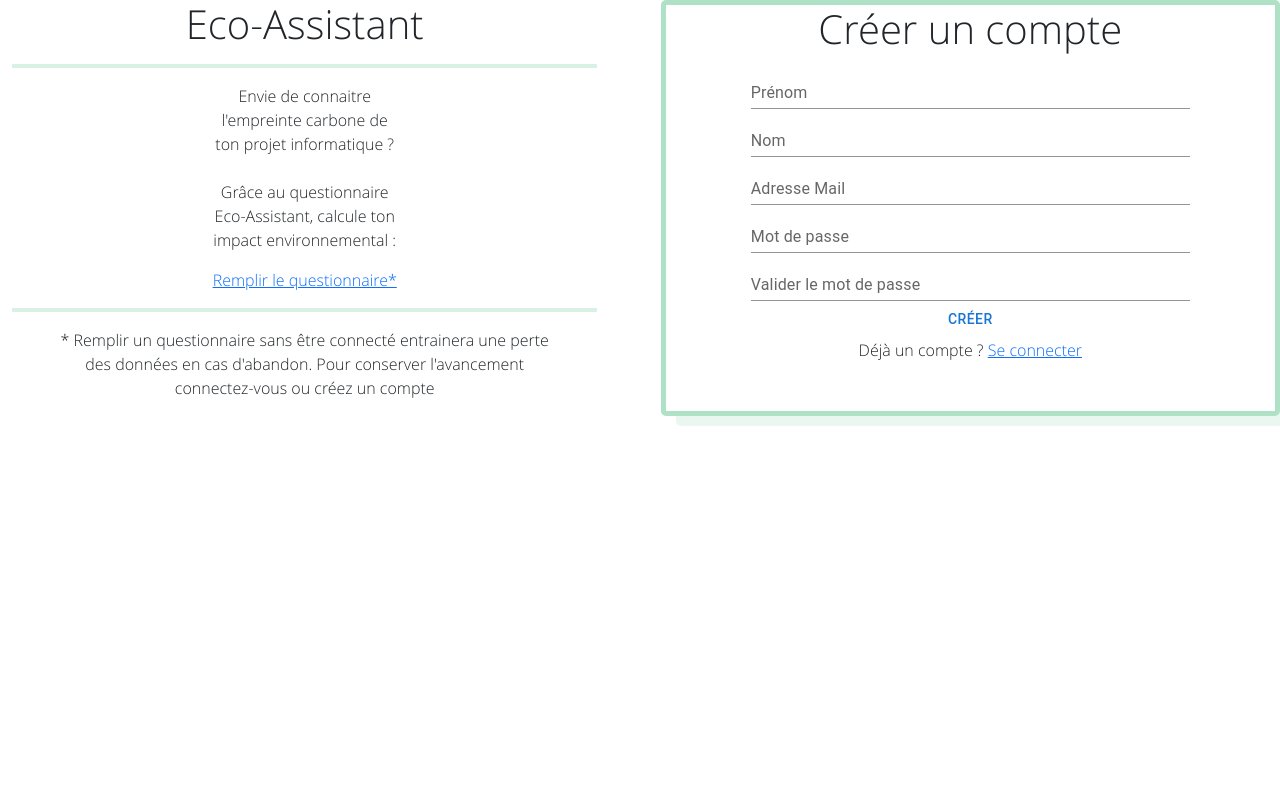
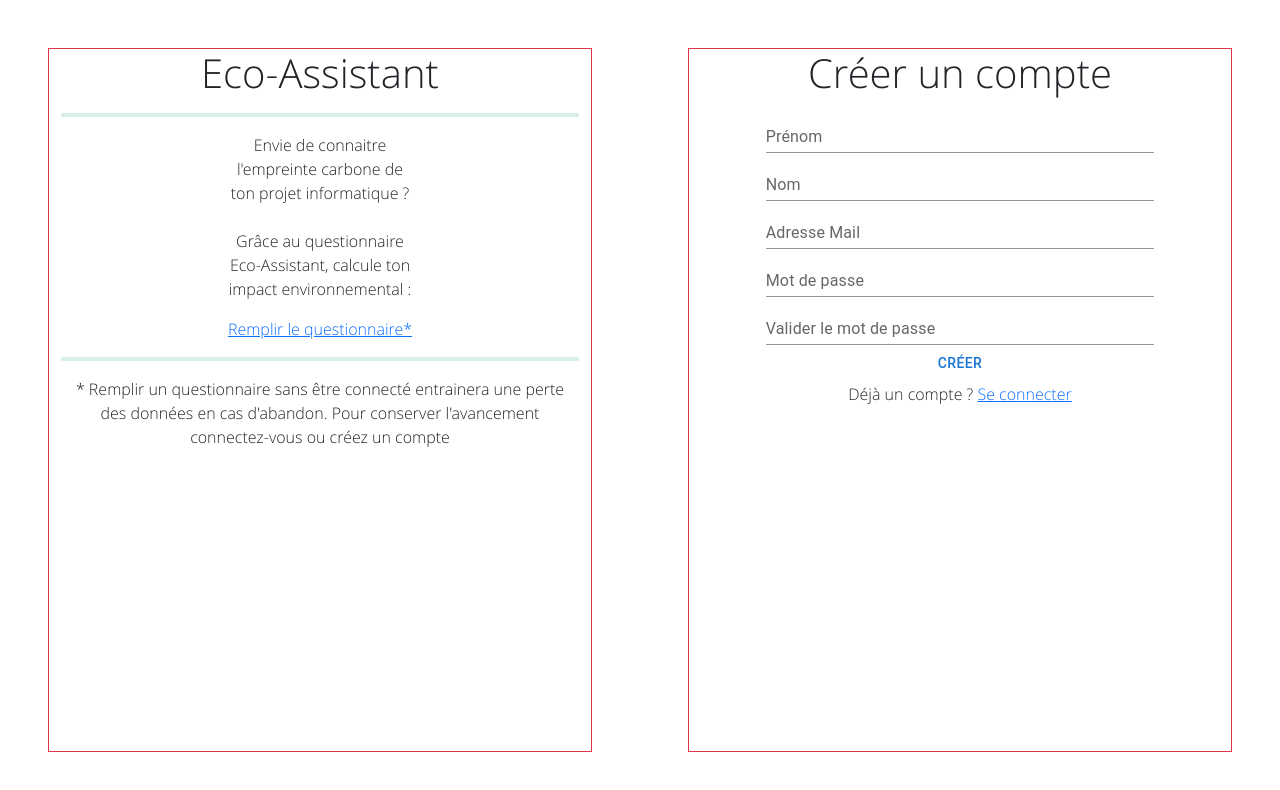
Before and after one commit to GuillaumeDOMART/Eco-Assistant, a React (Create React App) app in the folder front/: page /connexion in a window 1280 px wide. Shown: the top 790 px of the page. Built offline with nearby package versions, Linux system fonts and the light colour scheme.

Commit message:
feat : modification css to react-bootstrap

```diff
--- a/front/src/Connection/Connection.css
+++ b/front/src/Connection/Connection.css
@@ -4,11 +4,12 @@
     url("../font/OpenSans-Light.ttf") format("truetype");
 }
 
-h1 {
-    text-align: center;
-}
+/*h1 {*/
+/*    text-align: center;*/
+/*}*/
 
 body {
+    text-align: center;
     height: 100%;
     font-family: OpenSansLight, serif;
 }
@@ -31,7 +32,7 @@ hr {
 }
 
 .right {
-    margin-left:2%;
+    /*margin-left:2%;*/
     border-radius: 5px;
     border: 5px solid #aee1c6;
     box-shadow: 15px 10px 1px #EAF7F0;
--- a/front/src/Connection/Connection.js
+++ b/front/src/Connection/Connection.js
@@ -7,9 +7,9 @@ import "./Connection.css"
 function Connection() {
     const {register, handleSubmit} = useForm();
     return (
-           <Container className="vh-100" fluid>
-               <Row>
-                   <Col className="left">
+           <Container className="" fluid>
+               <Row className="vh-100">
+                   <Col className="border border-danger mx-5 my-5">
                        <h1>Eco-Assistant</h1>
                        {/*<img className="leaves" src={require('./leaves.png')}  alt={"leaves"}/>*/}
                        <hr/>
@@ -26,7 +26,7 @@ function Connection() {
                        des données en cas d'abandon. Pour conserver l'avancement<br/>
                        connectez-vous ou créez un compte</p>
                    </Col>
-                   <Col className="right">
+                   <Col className="border border-danger mx-5 my-5">
                        <h1>Créer un compte</h1>
                        <form onSubmit={handleSubmit}>
                            <TextField label="Prénom" type="text" variant="standard" className="textfield"/><br/>
```
